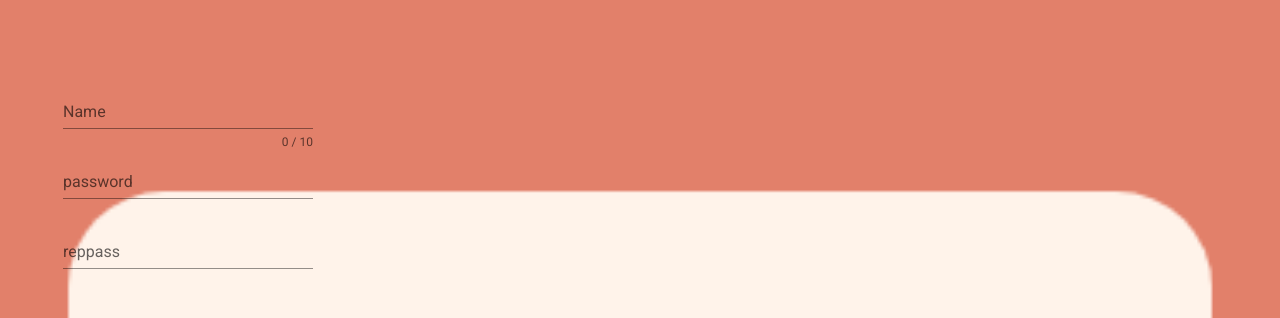
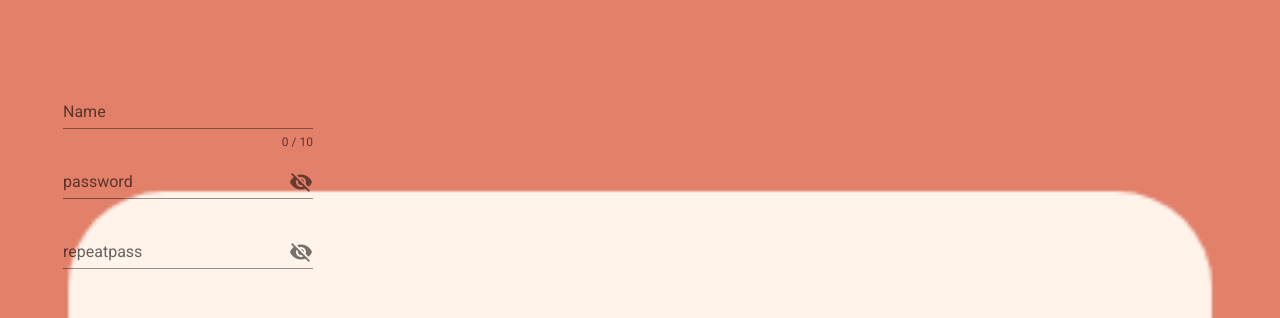
Before and after one commit to Quophic/JiuGuan, a Vue app in the folder jiuguan/: page /register in a window 1280 px wide. Shown: the top 318 px of the page. Built offline with nearby package versions, Linux system fonts and the light colour scheme.

Commit message:
:sparkles: 优化注册输入框的样式

```diff
--- a/jiuguan/src/views/Register.vue
+++ b/jiuguan/src/views/Register.vue
@@ -16,16 +16,24 @@
         <!-- 密码的输入框 -->
         <v-text-field
           v-model="password"
-          :rules="passRules"
+          :append-icon="show ? 'mdi-eye' : 'mdi-eye-off'"
+          :rules="[rules.required, rules.min]"
+          :type="show ? 'text' : 'password'"
           label="password"
-          required
+          hint="At least 8 characters"
+          class="input-group--focused"
+          @click:append="show = !show"
         ></v-text-field>
         <!-- 验证密码的输入框 -->
         <v-text-field
-          v-model="reppass"
-          :rules="repRules"
-          label="reppass"
-          required
+          v-model="repeatpass"
+          :append-icon="show2 ? 'mdi-eye' : 'mdi-eye-off'"
+          :repeatRules="[repeatRules.required, rules.min]"
+          :type="show2 ? 'text' : 'password'"
+          label="repeatpass"
+          hint="At least 8 characters"
+          class="input-group--focused"
+          @click:append="show2 = !show2"
         ></v-text-field>
       </v-form>
     </div>
@@ -40,22 +48,27 @@ export default {
   //   };
   // },
   data: () => ({
-      regSrc: require("../images/register.png"),
-      valid: true,
-      name: '',
-      nameRules: [
-        v => !!v || 'Name is required',
-        v => (v && v.length <= 10) || 'Name must be less than 10 characters',
-      ],
-      password: '',
-      passRules: [
-        v => !!v || 'password is required',
-        v => /.+@.+\..+/.test(v) || 'password must be valid',
-      ],
-      reppassword: '',
-      reppassword: [
-
-      ]
+    regSrc: require("../images/register.png"),
+    show: false,
+    show2: false,
+    valid: true,
+    name: "",
+    nameRules: [
+      v => !!v || "Name is required",
+      v => (v && v.length <= 5) || "Name must be less than 10 characters"
+    ],
+    password: "",
+    rules: {
+          required: value => !!value || 'Required.',
+          min: v => v.length >= 8 || 'Min 8 characters',
+          emailMatch: () => (`The email and password you entered don't match`),
+        },
+    repeat: "",
+    repeatRules: {
+          required: value => !!value || 'Required.',
+          min: v => v.length >= 8 || 'Min 8 characters',
+          emailMatch: () => (`The email and password you entered don't match`),
+    }
   })
 };
 </script>
```
